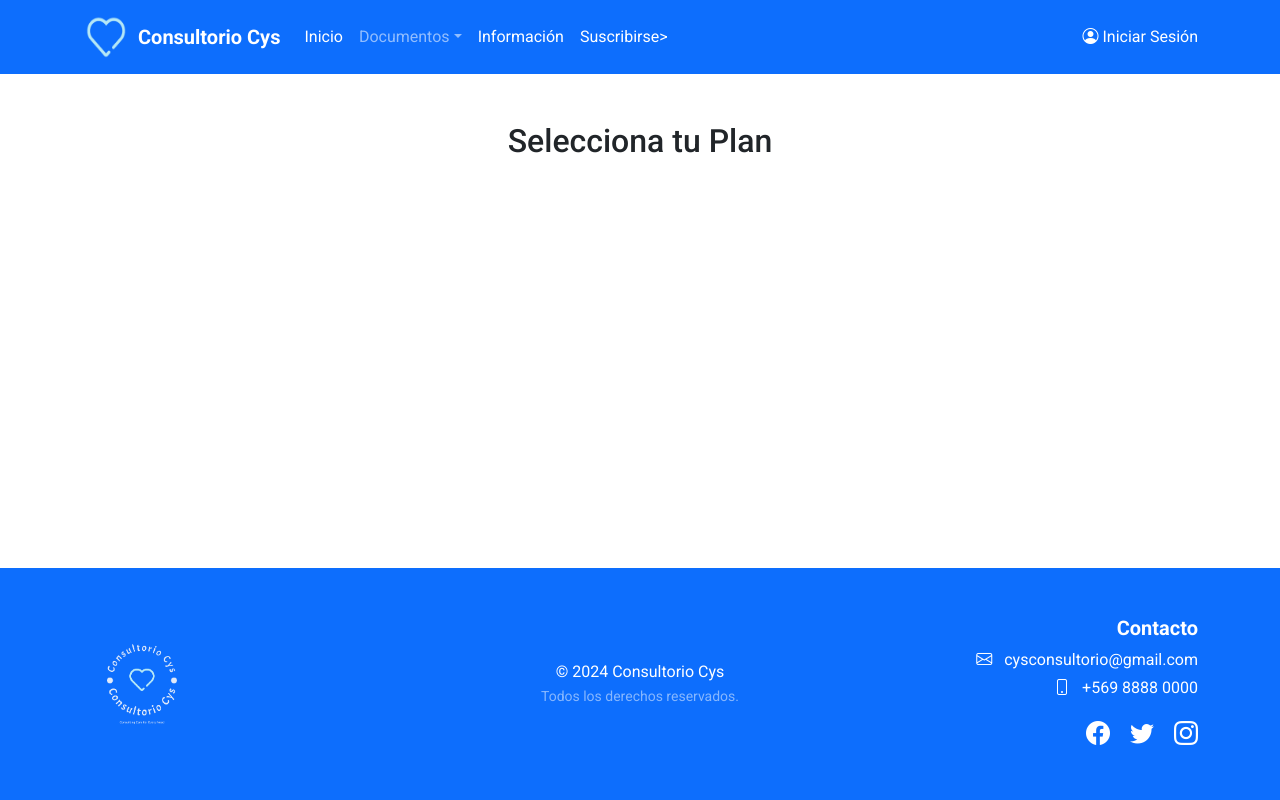
After one commit to SamuelVallejos/Consultorio_Cys, a Django app: page /seleccionar-plan/ in a window 1280 px wide. The commit adds this page. Run offline with Django 5.2, Linux system fonts and the light colour scheme; data that the repository does not hold is empty; parts of the project's set-up code (start-up, migrations or seed data) failed here and were passed over; some libraries are stand-ins or nearby versions.

Commit message:
Suscribirse func

```diff
--- a/Web/consultorioCys/templates/consultorioCys/base_generic.html
+++ b/Web/consultorioCys/templates/consultorioCys/base_generic.html
@@ -108,6 +108,9 @@
           <li>
             <a class="nav-link active" href="{% url 'acercade' %}">Información</a>
           </li>
+          <li >
+            <a class="nav-link active" href="{% url 'seleccionar_plan' %}" >Suscribirse></a>
+          </li>
         </ul>
 
         {% if user.is_authenticated %}
--- /dev/null
+++ b/Web/consultorioCys/templates/consultorioCys/seleccionar_plan.html
@@ -0,0 +1,29 @@
+{% extends "consultorioCys/base_generic.html" %}
+
+{% block content %}
+<div class="container mt-5">
+    <h2 class="text-center">Selecciona tu Plan</h2>
+    <div class="row justify-content-center mt-4">
+        {% for plan in planes %}
+        <div class="col-md-4">
+            <div class="card text-center shadow-sm">
+                <div class="card-header bg-primary text-white">
+                    <h4>{{ plan.nombre }}</h4>
+                </div>
+                <div class="card-body">
+                    <h5 class="card-title">${{ plan.precio }} CLP / mes</h5>
+                    <ul class="list-unstyled mt-3 mb-4">
+                        <li>{{ plan.descripcion }}</li>
+                    </ul>
+                    <form method="POST">
+                        {% csrf_token %}
+                        <input type="hidden" name="plan_id" value="{{ plan.id }}">
+                        <button type="submit" class="btn btn-primary">Seleccionar</button>
+                    </form>
+                </div>
+            </div>
+        </div>
+        {% endfor %}
+    </div>
+</div>
+{% endblock %}
--- a/Web/consultorioCys/urls.py
+++ b/Web/consultorioCys/urls.py
@@ -2,6 +2,7 @@ from django.urls import path
 from . import views
 from django.conf import settings
 from django.conf.urls.static import static
+from .views import seleccionar_plan, renovar_suscripcion
 
 urlpatterns = [
     path('', views.inicio, name="inicio"),
@@ -40,6 +41,9 @@ urlpatterns = [
     path('finalizar_cita/<int:cita_id>/', views.finalizar_cita, name='finalizar_cita'),
     path('generar_pdf/<int:informe_id>/', views.generar_pdf, name='generar_pdf'),
     path('descargar_pdf/<path:path>/', views.descargar_como_pdf, name='descargar_como_pdf'),
+    path('seleccionar-plan/', seleccionar_plan, name='seleccionar_plan'),
+    path('renovar-suscripcion/', renovar_suscripcion, name='renovar_suscripcion'),
+
 ]
 
 if settings.DEBUG:
--- a/Web/consultorioCys/views.py
+++ b/Web/consultorioCys/views.py
@@ -43,6 +43,8 @@ from django.http import JsonResponse
 from django.db.models import Q
 from .ai_processor import preprocess_text
 from django.core.paginator import Paginator
+from .models import Plan, Suscripcion
+from django.utils.timezone import now, timedelta
 
 def handle_form_submission(request, form_class, template_name, success_url, instance=None, authenticate_user=False):
     """Utility function to handle form submissions."""
@@ -492,12 +494,21 @@ def login_view(request):
 
 @login_required
 def perfil_view(request):
+    usuario = request.user
+
+    # Obtener la suscripción actual
+    suscripcion = Suscripcion.objects.filter(usuario=usuario).last()
+    plan_actual = None
+    fecha_fin = None
+
+    if suscripcion:
+        plan_actual = suscripcion.plan
+        fecha_fin = suscripcion.fecha_fin
+
     if request.method == 'POST':
         email = request.POST.get('email')
         telefono = request.POST.get('telefono')
         direccion = request.POST.get('direccion')
-
-        usuario = request.user
 
         # Actualizar datos comunes
         if email:
@@ -524,18 +535,20 @@ def perfil_view(request):
         return redirect('perfil')
 
     return render(request, 'consultorioCys/perfil.html', {
-        'usuario': request.user,
-        'doctor': getattr(request.user, 'doctor', None),
-        'paciente': getattr(request.user, 'paciente', None),
+        'usuario': usuario,
+        'doctor': getattr(usuario, 'doctor', None),
+        'paciente': getattr(usuario, 'paciente', None),
+        'plan_actual': plan_actual,
+        'fecha_fin': fecha_fin,
     })
-
-
 def logout_view(request):
     logout(request)
     return redirect('inicio')
 
 def is_doctor(user):
     return user.groups.filter(name='Doctor').exists()
+
+
 
 @login_required
 @user_passes_test(is_doctor)
@@ -1024,3 +1037,48 @@ def descargar_como_pdf(request, path):
     pdf.save()
 
     return response
+
+# Vista para mostrar planes disponibles
+def seleccionar_plan(request):
+    if request.method == 'POST':
+        plan_id = request.POST.get('plan_id')
+        plan = Plan.objects.get(id=plan_id)
+        fecha_fin = now() + timedelta(days=30)
+        Suscripcion.objects.create(
+            usuario=request.user,
+            plan=plan,
+            fecha_fin=fecha_fin
+        )
+        return redirect('perfil')
+    planes = Plan.objects.all()  # Obtiene todos los planes
+    return render(request, 'consultorioCys/seleccionar_plan.html', {'planes': planes})
+
+# Vista para renovar suscripción
+def renovar_suscripcion(request):
+    if not request.user.is_authenticated:
+        return redirect('login')  # Redirigir a login si el usuario no está autenticado
+
+    # Obtener la suscripción actual del usuario
+    suscripcion = Suscripcion.objects.filter(usuario=request.user).last()
+
+    if suscripcion:
+        if suscripcion.fecha_fin < now():  # Verificar si la suscripción está vencida
+            suscripcion.fecha_fin = now() + timedelta(days=30)  # Renueva por 30 días
+            suscripcion.renovado = True
+            suscripcion.save()
+            messages.success(request, "Tu plan ha sido renovado exitosamente. Fecha de expiración actualizada.")
+        else:
+            messages.info(request, "Tu suscripción aún está activa. No necesitas renovarla.")
+    else:
+        messages.error(request, "No tienes una suscripción activa para renovar. Por favor, selecciona un plan.")
+
+    return redirect('perfil')
+
+
+# Middleware para validar suscripción activa
+def validar_suscripcion(request):
+    if not request.user.is_authenticated:
+        return redirect('login')
+    suscripcion = Suscripcion.objects.filter(usuario=request.user).last()
+    if suscripcion and suscripcion.fecha_fin < now():
+        return redirect('renovar_suscripcion')
```
Also changed, not shown: Web/consultorioCys/models.py (+22 -0 lines), Web/consultorioCys/templates/consultorioCys/perfil.html (+32 -23 lines), Web/consultorioCys/templates/consultorioCys/renovar_suscripcion.html (added, +17 -0 lines), Web/consultorioCys/migrations/0004_plan_alter_informe_descripcion_informe_suscripcion.py (added).
